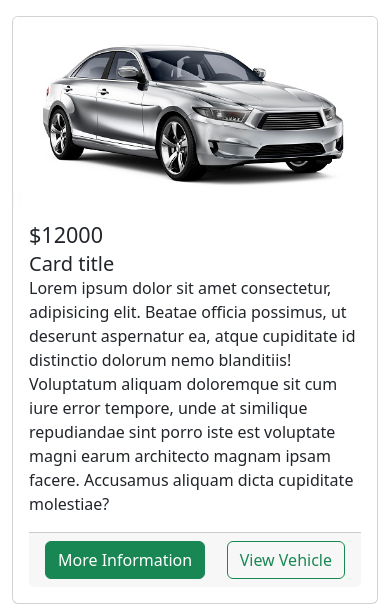
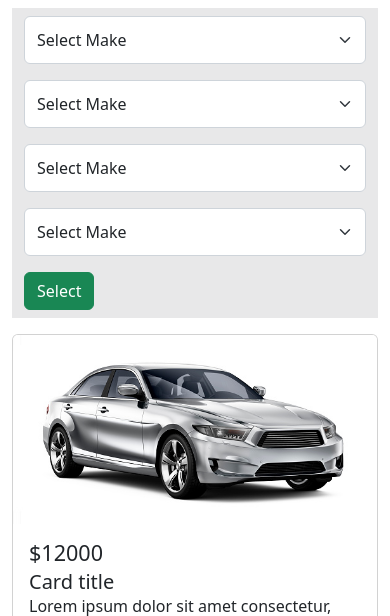
Before and after one commit to asssadtariq/Budget-Cars, a Flask app: page /showroom in a window 390 px wide. Shown: the part 216-832 px from the top of the page. Run offline with Flask 3, Linux system fonts and the light colour scheme; some libraries are stand-ins or nearby versions.

Commit message:
search btn changed in header + changes in showroom

```diff
--- a/static/css/style.css
+++ b/static/css/style.css
@@ -219,7 +219,7 @@ select {
   .container-md,
   .container-sm {
     /* max-width: inherit !important; */
-    max-width: 540px;
+    /* max-width: 540px; */
   }
 }
 
--- a/templates/base.html
+++ b/templates/base.html
@@ -50,7 +50,9 @@
               </li>
 
               <li class="nav-item">
-                <a class="nav-link" aria-current="page" href="/showroom">Showroom</a>
+                <a class="nav-link" aria-current="page" href="/showroom"
+                  >Showroom</a
+                >
               </li>
 
               <li class="nav-item dropdown">
@@ -99,14 +101,13 @@
               style="display: contents"
             >
               <li class="nav-item">
-                <button class="btn btn-success btn-sm">
-                  <a
-                    class="nav-link text-decoration-none"
-                    aria-current="page"
-                    href="/#make-search"
-                    >Make Search</a
-                  >
-                </button>
+                <a
+                  class="nav-link text-decoration-none"
+                  aria-current="page"
+                  href="/#make-search"
+                >
+                  <button class="btn btn-success">Make Search</button>
+                </a>
               </li>
             </ul>
           </div>
--- a/templates/home.html
+++ b/templates/home.html
@@ -65,8 +65,8 @@
   <section id="cars-list">
     <div class="m-lg-5 m-md-5">
       <div class="row">
-        {% for i in range(3) %}
-        <div class="col-12 col-md-4 col-sm-12 mb-3">
+        {% for i in range(4) %}
+        <div class="col-12 col-md-3 col-sm-12 mb-3">
           <div id="list" class="card-group overflow-hidden">
             <div class="card">
               <img
--- a/templates/showroom.html
+++ b/templates/showroom.html
@@ -1,6 +1,64 @@
 {% extends 'base.html' %} {% block body %}
 
 <main>
+  <section class="container-fluid" id="search-boxes">
+    <div class="container-fluid make-serach">
+      <form action="" class="row bg-dark bg-opacity-10 my-2">
+        <div class="col-md-3">
+          <select
+            class="form-select my-2"
+            aria-label="Default select example"
+            id="make"
+          >
+            <option selected>Select Make</option>
+            <option value="1">One</option>
+            <option value="2">Two</option>
+            <option value="3">Three</option>
+          </select>
+        </div>
+        <div class="col-md-3">
+          <select
+            class="form-select my-2"
+            aria-label="Default select example"
+            id="make"
+          >
+            <option selected>Select Make</option>
+            <option value="1">One</option>
+            <option value="2">Two</option>
+            <option value="3">Three</option>
+          </select>
+        </div>
+        <div class="col-md-3">
+          <select
+            class="form-select my-2"
+            aria-label="Default select example"
+            id="make"
+          >
+            <option selected>Select Make</option>
+            <option value="1">One</option>
+            <option value="2">Two</option>
+            <option value="3">Three</option>
+          </select>
+        </div>
+        <div class="col-md-3">
+          <select
+            class="form-select my-2"
+            aria-label="Default select example"
+            id="make"
+          >
+            <option selected>Select Make</option>
+            <option value="1">One</option>
+            <option value="2">Two</option>
+            <option value="3">Three</option>
+          </select>
+        </div>
+        <div class="col-md-6 my-2">
+          <button class="btn btn-success">Select</button>
+        </div>
+      </form>
+    </div>
+  </section>
+
   <section class="container-fluid my-2">
     <div class="row">
       {% for i in range(6) %}
@@ -26,9 +84,7 @@
                 data-bs-target="#exampleModal"
                 >More Information</a
               >
-              <a href="#" class="btn btn-outline-success"
-                >View Vehicle</a
-              >
+              <a href="#" class="btn btn-outline-success">View Vehicle</a>
             </div>
           </div>
         </div>
@@ -66,10 +122,12 @@
   aria-labelledby="exampleModalLabel"
   aria-hidden="true"
 >
-  <div class="modal-dialog modal-xl">
+  <div class="modal-dialog modal-fullscreen-xxl-down modal-fullscreen-sm-down">
     <div class="modal-content">
       <div class="modal-header">
-        <h1 class="modal-title fs-5" id="exampleModalLabel">Modal title</h1>
+        <h1 class="modal-title fs-5" id="exampleModalLabel">
+          Make + Model Name
+        </h1>
         <button
           type="button"
           class="btn-close"
@@ -77,16 +135,60 @@
           aria-label="Close"
         ></button>
       </div>
-      <div class="modal-body">...</div>
+      <div class="modal-body">
+        <div class="row mx-3 d-flex justify-content-between">
+          <div class="col-lg-12 col-12 col-md-12">
+            <img src="static/assets/car4.jpg" alt="" style="width: 500px;" />
+          </div>
+          <div class="col-6 col-md-3">
+            <div class="d-flex justify-content-between">
+              <p>Make</p>
+              <p>Ferrari</p>
+            </div>
+            <div class="d-flex justify-content-between">
+              <p>Make</p>
+              <p>Ferrari</p>
+            </div>
+            <div class="d-flex justify-content-between">
+              <p>Make</p>
+              <p>Ferrari</p>
+            </div>
+            <div class="d-flex justify-content-between">
+              <p>Make</p>
+              <p>Ferrari</p>
+            </div>
+          </div>
+          <div class="col-6 col-md-3">
+            <div class="d-flex justify-content-between">
+              <p>Make</p>
+              <p>Ferrari</p>
+            </div>
+            <div class="d-flex justify-content-between">
+              <p>Make</p>
+              <p>Ferrari</p>
+            </div>
+            <div class="d-flex justify-content-between">
+              <p>Make</p>
+              <p>Ferrari</p>
+            </div>
+            <div class="d-flex justify-content-between">
+              <p>Make</p>
+              <p>Ferrari</p>
+            </div>
+          </div>
+        </div>
+
+        <div class="row">
+          <div class="col-md-6">Lorem ipsum dolor sit amet consectetur adipisicing elit. Voluptas sit alias neque.</div>
+          <div class="col-md-6">Lorem ipsum dolor sit amet consectetur adipisicing elit. Voluptas sit alias neque.</div>
+        </div>
+
+      </div>
       <div class="modal-footer">
-        <button
-          type="button"
-          class="btn btn-secondary"
-          data-bs-dismiss="modal"
-        >
+        <button type="button" class="btn btn-secondary" data-bs-dismiss="modal">
           Close
         </button>
-        <button type="button" class="btn btn-outline-success ">
+        <button type="button" class="btn btn-outline-success">
           View Vehicle
         </button>
       </div>
```
